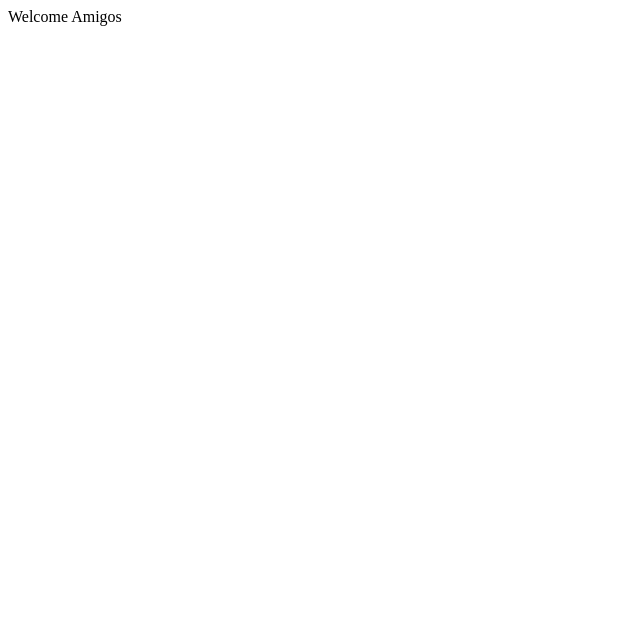
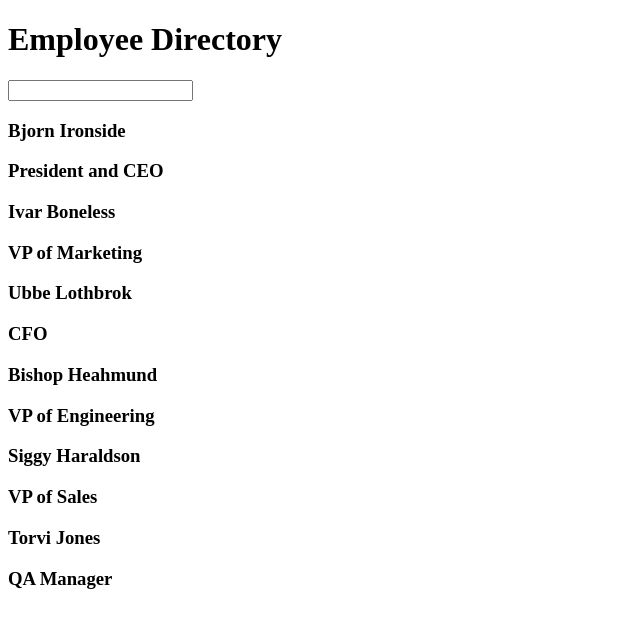
Before and after one commit to EmpressDee/React-Page-Layout, a React (Vite) app: page / in a window 1280 px wide. Shown: the top 628 px of the page, without its empty margins (0-640 px from the left). Built offline with nearby package versions, Linux system fonts and the light colour scheme.

Commit message:
imported Homepage

```diff
--- a/src/App.jsx
+++ b/src/App.jsx
@@ -1,5 +1,10 @@
+import Homepage from "../components/Homepage"
+
 export default function App() {
   return (
-    <div>Welcome Amigos</div>
+    <div>
+      <Homepage/>
+
+      </div>
   )
 }
```
